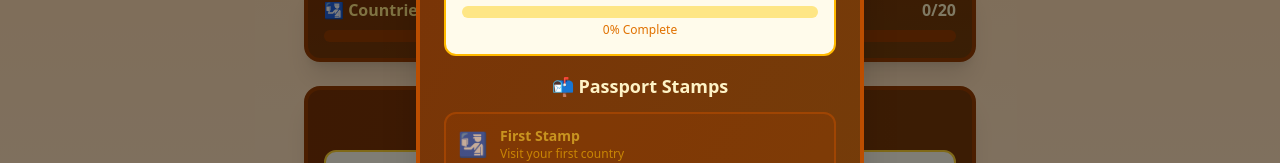
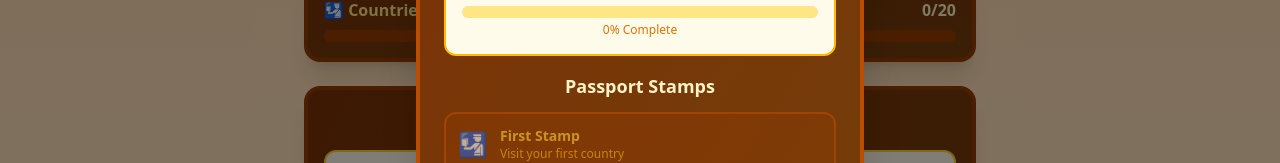
Before and after one commit to lauriegriddle/griddle-game, a Next.js app: page /travels in a window 1280 px wide. Both pictures are taken after a click on the button "🛂 Passport". Shown: the part 276-439 px from the top of the page. Built offline with nearby package versions, Linux system fonts and the light colour scheme.

Commit message:
Remove mailbox emoji from Passport Stamps header

```diff
--- a/app/travels/page.js
+++ b/app/travels/page.js
@@ -635,7 +635,7 @@ Play at www.lettergriddle.com/travels
         {/* Stamps/Achievements Section */}
         <div className="mb-4">
           <h4 className="text-lg font-bold text-amber-100 mb-3 text-center flex items-center justify-center gap-2">
-            📬 Passport Stamps
+            Passport Stamps
           </h4>
           <div className="space-y-2">
             {passportAchievements.map(achievement => {
```
